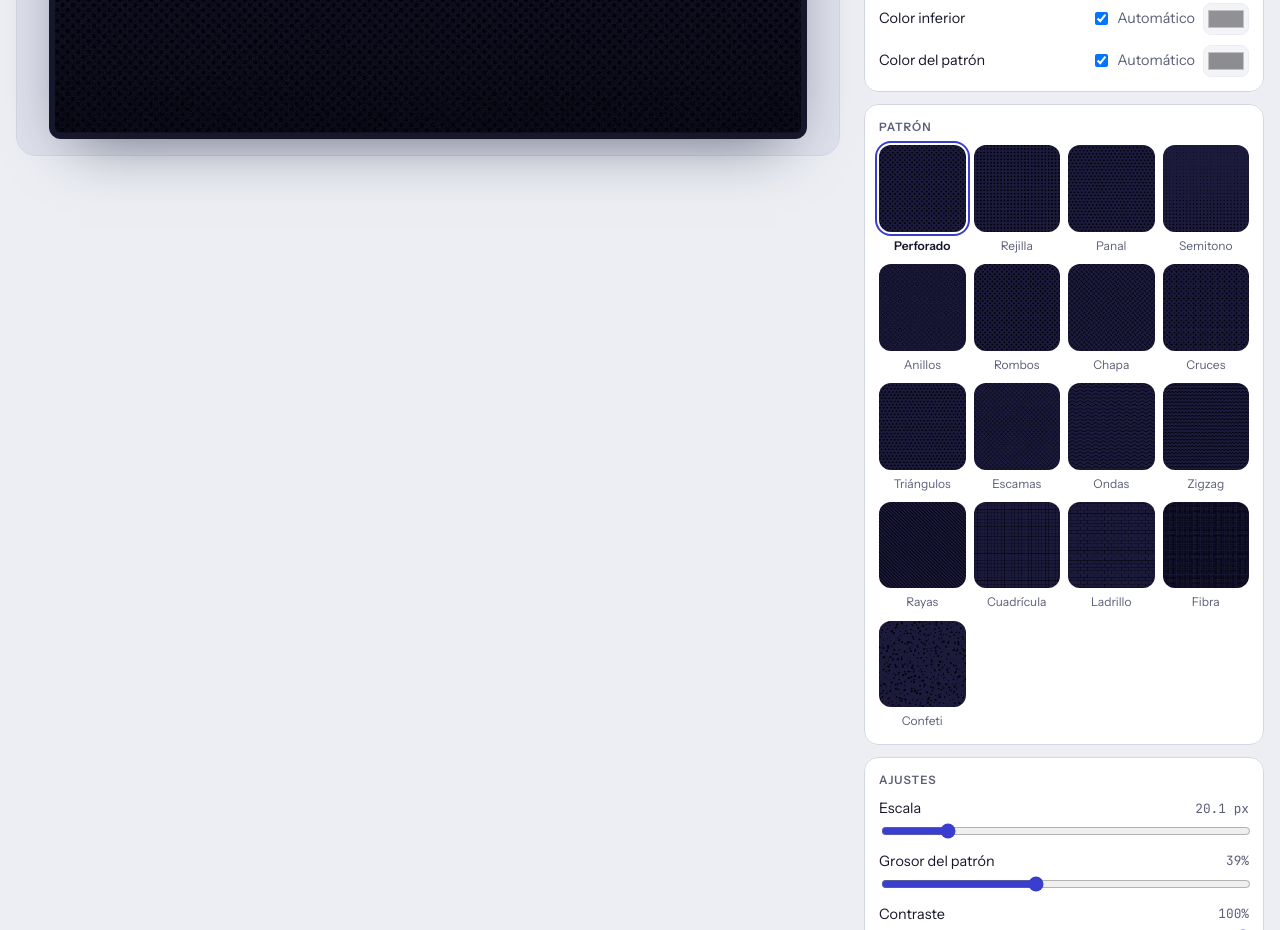
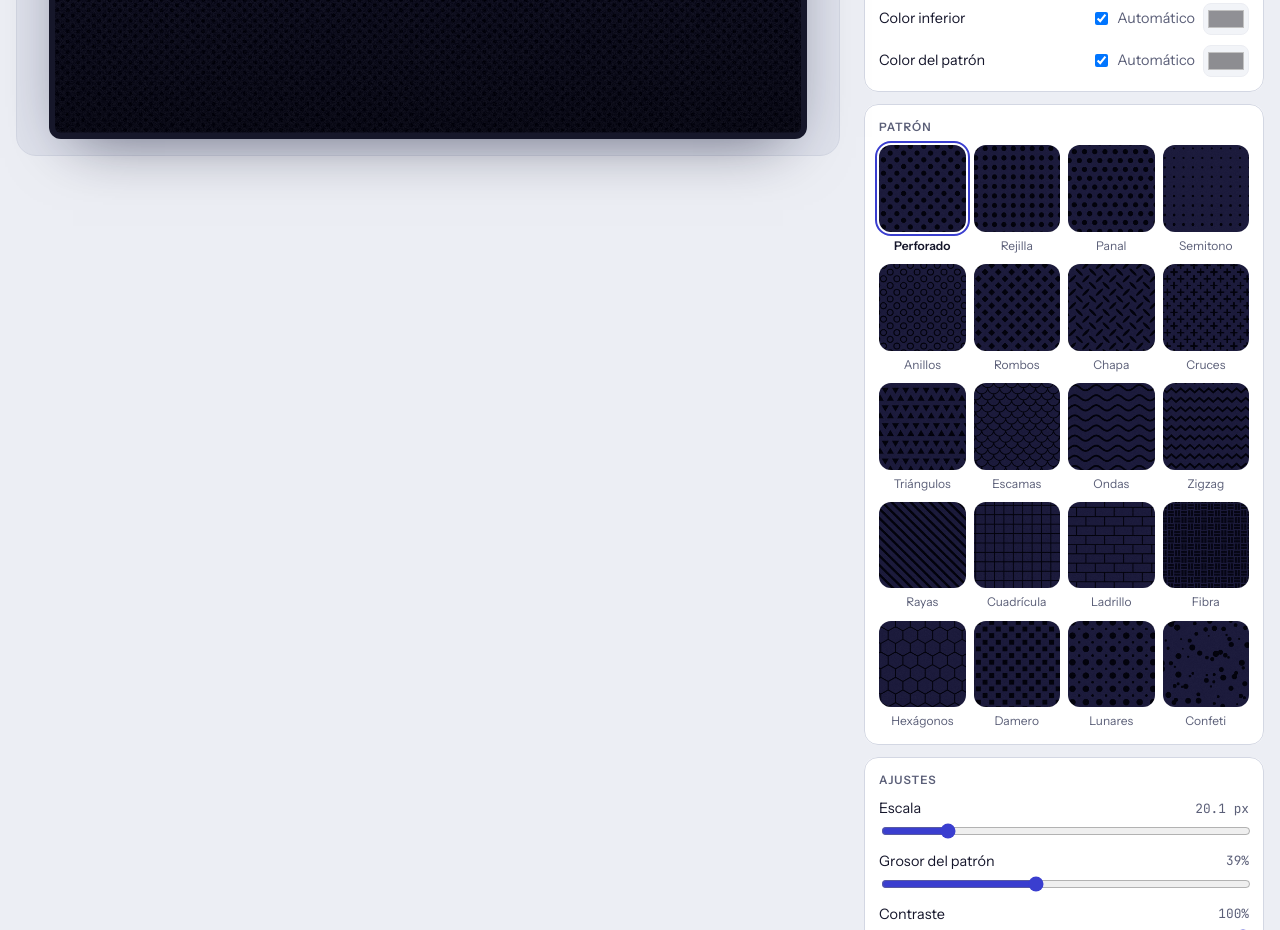
Before and after one commit to sergionvte/tapiz, a plain HTML site: page index.html in a window 1280 px wide. Shown: the part 587-1517 px from the top of the page. Drawn offline with Linux system fonts and the light colour scheme.

Commit message:
Miniaturas más grandes y 3 patrones nuevos
Co-Authored-By: Claude Opus 5.5 <noreply@anthropic.com>

```diff
--- a/index.html
+++ b/index.html
@@ -286,7 +286,7 @@ button:disabled { opacity: 0.6; cursor: progress; }
     ["anillos", "Anillos"], ["rombos", "Rombos"], ["placa", "Chapa"], ["cruces", "Cruces"],
     ["triangulos", "Triángulos"], ["escamas", "Escamas"], ["ondas", "Ondas"], ["chevron", "Zigzag"],
     ["rayas", "Rayas"], ["cuadricula", "Cuadrícula"], ["ladrillo", "Ladrillo"], ["fibra", "Fibra"],
-    ["confeti", "Confeti"],
+    ["hexagonos", "Hexágonos"], ["damero", "Damero"], ["lunares", "Lunares"], ["confeti", "Confeti"],
   ];
   const SWATCHES = [
     ["Marino", "#1c1b3c"], ["Medianoche", "#0e1530"], ["Índigo", "#2a2470"], ["Cobalto", "#123a7a"],
@@ -532,6 +532,20 @@ button:disabled { opacity: 0.6; cursor: progress; }
         }
         ctx.fill("nonzero"); ctx.globalAlpha = 1; break;
       }
+      case "hexagonos": {
+        const s = c * 1.1, R = s / Math.sqrt(3);
+        ctx.lineWidth = Math.max(0.6, r * 0.38); ctx.lineJoin = "round";
+        hex(s, (x, y) => {
+          for (let i = 0; i < 6; i++) {
+            const a = Math.PI / 6 + i * Math.PI / 3, px = x + R * Math.cos(a), py = y + R * Math.sin(a);
+            i ? ctx.lineTo(px, py) : ctx.moveTo(px, py);
+          }
+          ctx.closePath();
+        });
+        ctx.stroke(); break;
+      }
+      case "damero": { const a = r * 0.95; diag((x, y) => ctx.rect(x - a, y - a, 2 * a, 2 * a)); ctx.fill(); break; }
+      case "lunares": { diag((x, y, alt) => circle(x, y, alt ? r * 0.5 : r * 1.25)); ctx.fill(); break; }
       case "confeti": { // deterministic scatter: one dot per cell, position/size from a hash
         const hash = (a, b) => { let h = (a * 374761393 + b * 668265263) | 0; h = Math.imul(h ^ (h >>> 13), 1274126177); return ((h ^ (h >>> 16)) >>> 0) / 4294967296; };
         const s = c * 0.8;
@@ -616,9 +630,9 @@ button:disabled { opacity: 0.6; cursor: progress; }
   function drawThumbs() {
     const st = Object.assign({}, state, { grad: 0, bottomAuto: true });
     document.querySelectorAll(".pat canvas").forEach((cv) => {
-      // A 1080×1080 patch shown at ~3× so each pattern reads clearly.
-      const k = cv.width / 360;
-      render(cv, Object.assign({}, st, { pattern: cv.dataset.pattern }), { W: 1080, H: 1080, k, ox: 360, oy: 360, grainScale: 0.4 });
+      // A 1080×1080 patch zoomed in so each pattern reads clearly at thumbnail size.
+      const k = cv.width / 130;
+      render(cv, Object.assign({}, st, { pattern: cv.dataset.pattern }), { W: 1080, H: 1080, k, ox: 400, oy: 400, grainScale: 0.4 });
     });
   }
 
```
